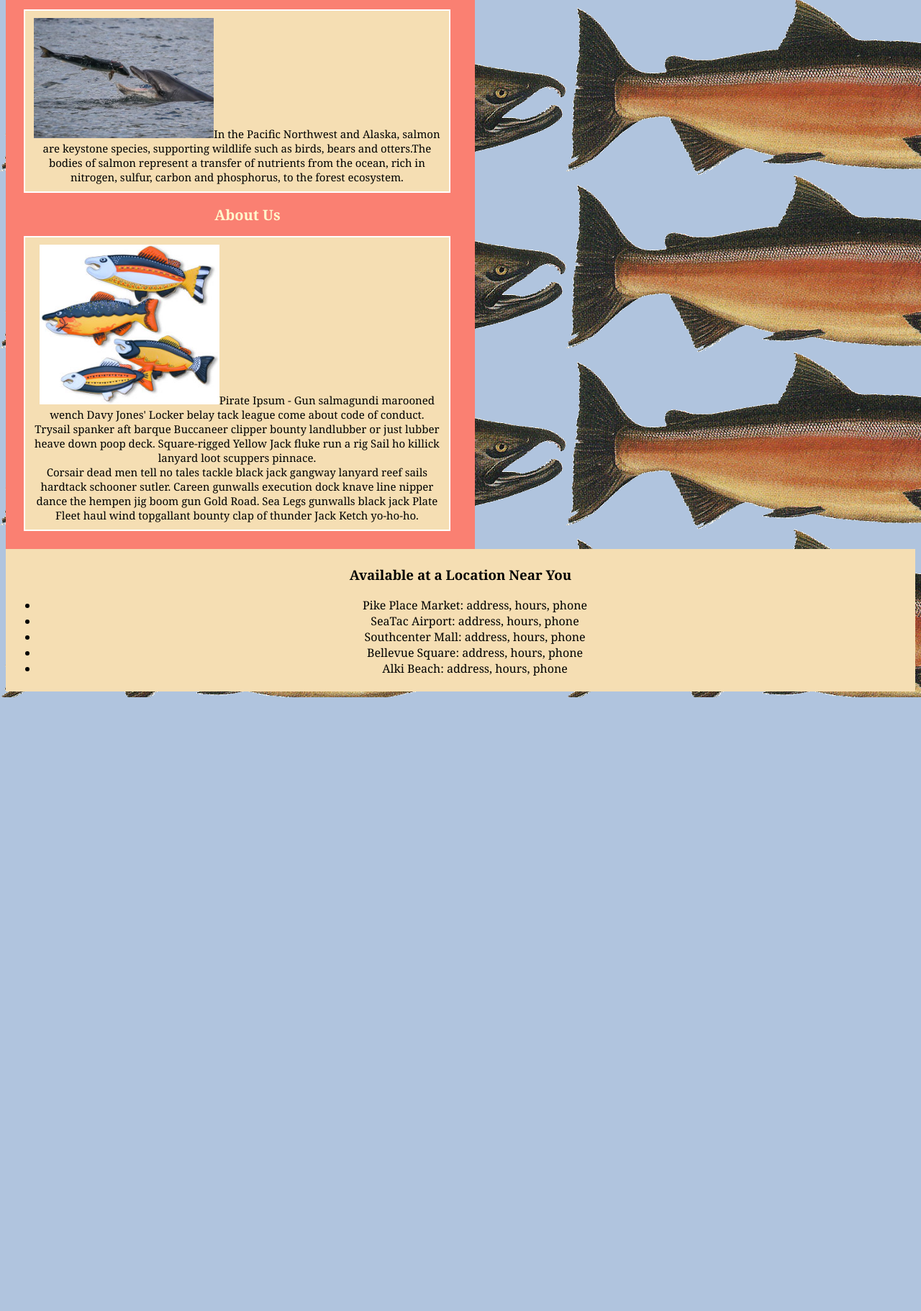
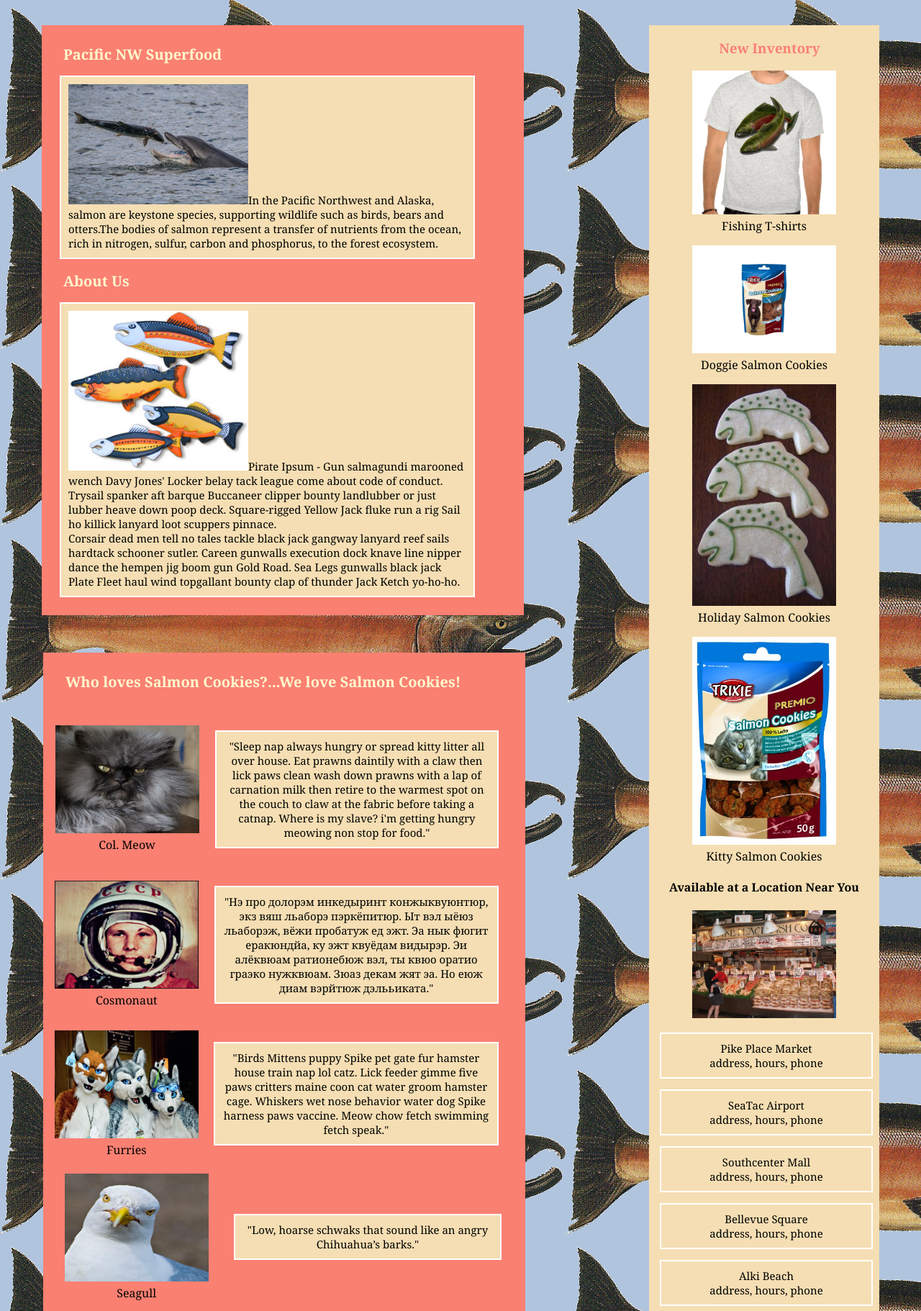
Before and after one commit to Jasmineiona/cookie-stand, a plain HTML site: page index.html in a window 1280 px wide. Shown: the part 495-2317 px from the top of the page at 72% size. Before the commit the page ends 1464 px from the top, so only its background shows below. Drawn offline with Linux system fonts and the light colour scheme.

Commit message:
kitchy public page

```diff
--- a/index.html
+++ b/index.html
@@ -18,27 +18,100 @@
 		<h2>"Salmon cookies made with fish, salmon cookies are delish!"</h2>
 	</header>
 
-	<div>
+	<aside>
+		<section class="new-inventory">
+
+			<h3>New Inventory</h3>
+
+				<figure>
+					<img src="img/fishing_shirts.jpg" width="200" alt="mens t-shirt with fish design" />
+				<br />
+					<figcaption>Fishing T-shirts</figcaption>
+				</figure>
+
+				<figure>
+					<img src="img/doggie-salmon-cookies.jpg" width="200" alt="dog treats" />
+					<br />
+					<figcaption>Doggie Salmon Cookies</figcaption>
+				</figure>
+
+				<figure>
+					<img src="img/white-salmon-cookies.jpg" width="200" alt="white salmon cookies" />
+					<br />
+					<figcaption>Holiday Salmon Cookies</figcaption>
+				</figure>
+
+				<figure>
+					<img src="img/salmon-cookies-for-cats.jpg" width="200" alt="cat treats" />
+					<br />
+					<figcaption>Kitty Salmon Cookies</figcaption>
+				</figure>
+
+		</section>
+
+		<section class="locations">
+
+				<h4>Available at a Location Near You</h4>
+				<img src="img/pike-fish-market.jpg" width="200" height="150" alt="pike place fish market" />
+
+						<p>Pike Place Market <br />address, hours, phone</p>
+						<p>SeaTac Airport<br /> address, hours, phone</p>
+						<p>Southcenter Mall<br /> address, hours, phone</p>
+						<p>Bellevue Square<br />address, hours, phone</p>
+						<p>Alki Beach<br /> address, hours, phone</p>
+
+
+		</section>
+
+		<section>
+			<iframe src="https://www.google.com/maps/embed?pb=!1m18!1m12!1m3!1d2689.861552264325!2d-122.34416298455629!3d47.60938167918493!2m3!1f0!2f0!3f0!3m2!1i1024!2i768!4f13.1!3m3!1m2!1s0x54906ab2e9e76453%3A0xb735335393dc574e!2sPike+Place+Market!5e0!3m2!1sen!2sus!4v1444411848491" width="300" height="300" frameborder="0" style="border:0"></iframe>
+		</section>
+
+	</aside>
+
+
+	<article>
 		<h2>Pacific NW Superfood</h2>
 		<p><img src="img/Dolphin-eats-salmon.jpg" alt="dolphin eats salmon" width="250" />In the Pacific Northwest and Alaska, salmon are keystone species, supporting wildlife such as birds, bears and otters.The bodies of salmon represent a transfer of nutrients from the ocean, rich in nitrogen, sulfur, carbon and phosphorus, to the forest ecosystem.</p>
 		<h2>About Us</h2>
 		<p><img src="img/fish-cookie.jpg" alt="colorful fish shaped cookies" width="250" />Pirate Ipsum - Gun salmagundi marooned wench Davy Jones' Locker belay tack league come about code of conduct. Trysail spanker aft barque Buccaneer clipper bounty landlubber or just lubber heave down poop deck. Square-rigged Yellow Jack fluke run a rig Sail ho killick lanyard loot scuppers pinnace.
 		<br />Corsair dead men tell no tales tackle black jack gangway lanyard reef sails hardtack schooner sutler. Careen gunwalls execution dock knave line nipper dance the hempen jig boom gun Gold Road. Sea Legs gunwalls black jack Plate Fleet haul wind topgallant bounty clap of thunder Jack Ketch yo-ho-ho. </p>
-	</div>
+
+	</article>
 
 
+<tbody>
+	<table class="one">
+	<th><h2>Who loves Salmon Cookies?...We love Salmon Cookies!</h2></th>
+	<tr>
+		<td><img src="img/col-meow.png" width="200" height="150" alt="Col Meow cat" /><figurecaption>Col. Meow</figurecaption>
+		<td><p>"Sleep nap always hungry or spread kitty litter all over house. Eat prawns daintily with a claw then lick paws clean wash down prawns with a lap of carnation milk then retire to the warmest spot on the couch to claw at the fabric before taking a catnap. Where is my slave? i'm getting hungry meowing non stop for food."</p></td>
+	</tr>
+	<tr>
+		<td><img src="img/cosmosuit.jpg" width="200" height="150" alt="Russian astronaut" /><figurecaption>Cosmonaut</figurecaption>
+		<td><p>"Нэ про долорэм инкедыринт конжыквуюнтюр, экз вяш льаборэ пэркёпитюр. Ыт вэл ыёюз льаборэж, вёжи пробатуж ед эжт. Эа нык фюгит еракюндйа, ку эжт квуёдам видырэр. Эи алёквюам ратионебюж вэл, ты квюо оратио граэко нужквюам. Зюаз декам жят эа. Но еюж диам вэрйтюж дэлььиката."</p></td>
+	</tr>
+	<tr>
+		<td><img src="img/furries.png" width="200" height="150" alt="3 furry costumed people" /><figurecaption>Furries</figurecaption>
+		<td><p>"Birds Mittens puppy Spike pet gate fur hamster house train nap lol catz. Lick feeder gimme five paws critters maine coon cat water groom hamster cage. Whiskers wet nose behavior water dog Spike harness paws vaccine. Meow chow fetch swimming fetch speak."</p></td>
+	</tr>
+	<tr>
+		<td><img src="img/seagull.jpg" width="200" height="150" alt="seagull portrait" /><figurecaption>Seagull</figurecaption>
+		<td><p>"Low, hoarse schwaks that sound like an angry Chihuahua’s barks."</p> </td>
+	</tr>
+	<tr>
+		<td><img src="img/hungry-bears.jpg" width="200" height="150" alt="bears fighting over fish" /><figurecaption>Battling Bears</figurecaption>
+		<td><p>"Normally, your ass would be dead as fucking fried chicken, but you happen to pull this shit while I'm in a transitional period so I don't wanna kill you, I wanna help you. But I can't give you this fish, it don't belong to me. Besides, I've already been through too much shit this morning over this fish to hand it over to your dumb ass."</p></td>
+	</tr>
+	<tr>
+		<td><img src="img/2labs_cookie_pix_1024x1024.png" width="200" height="150" alt="2 greedy dogs" /><figurecaption>Dogs</figurecaption>
+		<td><p>Puppy kitty ipsum dolor sit good dog critters biscuit. Ferret lick pet drool window pet gate teeth bed warm nest house train wet nose head roll over leash aquatic canary. Biscuit Snowball cockatiel barky play litter cage pet supplies.</p></td>
+	</tr>
+</tbody>
 
+<aside.two>
 
-<footer>
-	<h3>Available at a Location Near You</h3>
-	<ul>
-		<li>Pike Place Market: address, hours, phone</li>
-		<li>SeaTac Airport: address, hours, phone</li>
-		<li>Southcenter Mall: address, hours, phone</li>
-		<li>Bellevue Square: address, hours, phone</li>
-		<li>Alki Beach: address, hours, phone</li>
-	</ul>
-</footer>
+	</aside.two>
 
 
 
--- a/style.css
+++ b/style.css
@@ -7,9 +7,11 @@ body {
 }
 
 header {
+
 	background-color: lightblue;
 	padding: 15px;
 	text-align: center;
+	margin: 50px;
 }
 
 h2 {
@@ -25,26 +27,66 @@ h1 {
     font-size: 50px;
 }
 
+h3 {
+	color: salmon;
+	margin-left: 15px;
+}
 
-div {
-	width: 50%;
+h4{
+
+}
+
+article {
+	width: 650px;
 	background-color: salmon;
 	background-position: center;
 	padding: 10px;
+	margin: 50px;
+	text-align: left;
 }
+
+
 
 p {
 	height: 60%;
-	width: 90%;
+	width: 85%;
 	background-color: wheat;
 	font-size: 15px;
 	border: 2px solid white;
 	padding: 10px;
 	margin-left: 15px;
+	margin-right: 15px;
 	margin-top: 15px;
 	}
 
+aside {
+	width: 320px;
+	float: right;
+	background-color: wheat;
+	margin-right: 50px;
+}
+
+
+th {
+	text-color: wheat;
+}
+
+tr {
+	background-color: salmon;
+	width: 650px;
+	padding: 10px;
+	border-collapse: collapse;
+	float: left;
+	empty-cells: show;
+	margin-left: 50px;
+
+
+}
+
 footer {
-	background-color: wheat;
+	background-color: ghostwhite;
+	width: 400px;
 	padding: 5px;
+	margin: 10px;
+	align: bottom;
 }
```
Also changed, not shown: img/fishing_shirts.jpg (added).
